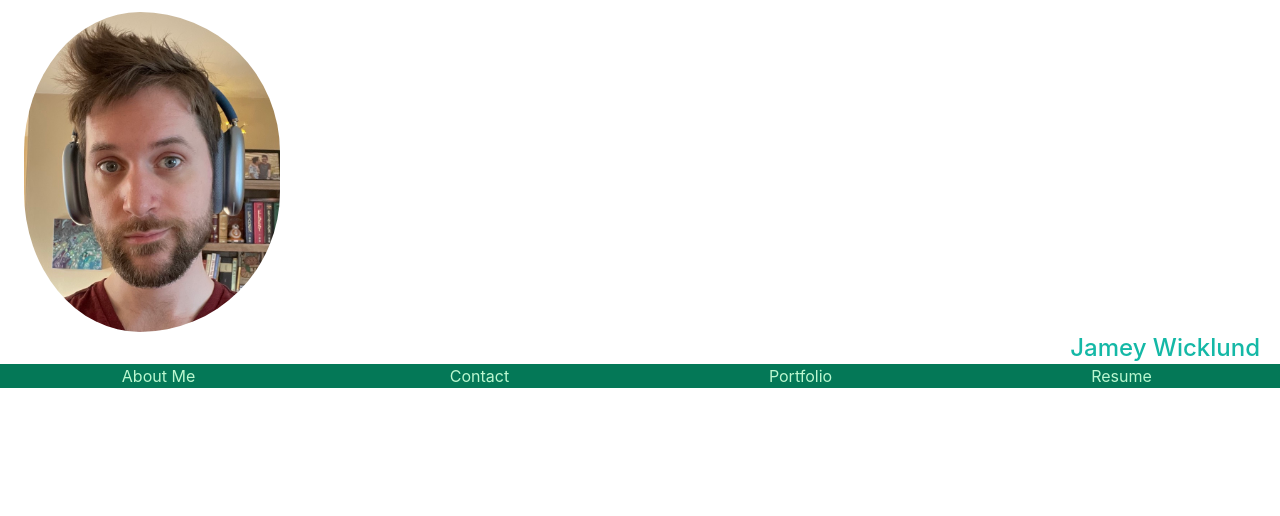
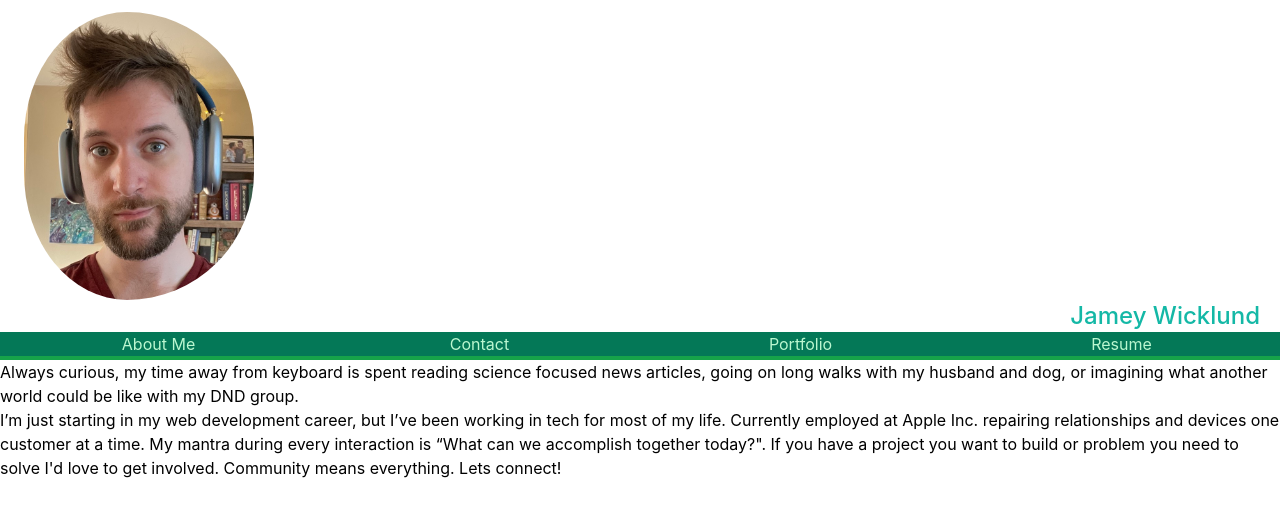
Before and after one commit to TheBluWiz/react-portfolio, a React (Create React App) app: page / in a window 1280 px wide. Shown: the top 516 px of the page. Built offline with nearby package versions, Linux system fonts and the light colour scheme.

Commit message:
Sets body to render based on current page

```diff
--- a/src/App.js
+++ b/src/App.js
@@ -1,8 +1,16 @@
-import Header from "./components/Header.js"
+import React, { useState } from 'react';
+import Header from "./components/Header.js";
+import Body from './components/Body.js';
 
 function App() {
+  const [currentPage, setCurrentPage] = useState('AboutMe');
+  const handlePageChange = (page) => setCurrentPage(page);
+
   return (
-    <Header />
+    <>
+    <Header currentPage={currentPage} setCurrentPage={setCurrentPage}/>
+    <Body currentPage={currentPage} />
+    </>
   );
 }
 
--- /dev/null
+++ b/src/components/Body.js
@@ -0,0 +1,27 @@
+import AboutMe from "../pages/AboutMe"
+import Contact from "../pages/Contact"
+import Portfolio from "../pages/Portfolio"
+
+export default function Body({ currentPage }) {
+
+  const renderPage = () => {
+    if (currentPage === 'AboutMe') {
+      return <AboutMe />;
+    }
+    if (currentPage === 'Contact') {
+      return <Contact />;
+    }
+    if (currentPage === 'Portfolio') {
+      return <Portfolio />;
+    }
+    return <AboutMe />;
+  };
+
+  return (
+    <main>
+      <div className="h-1 bg-green-600"></div>
+      {renderPage()}
+    </main>
+
+  )
+}
--- a/src/components/Header.js
+++ b/src/components/Header.js
@@ -4,7 +4,7 @@ import NavBar from "./NavBar"
 export default function Header() {
   return (
     <header>
-      <img src={profilePic} alt="Jamey Wicklund" className="max-h-80 rounded-full pl-6 mt-3"/>
+      <img src={profilePic} alt="Jamey Wicklund" className="max-h-72 rounded-full pl-6 mt-3"/>
       <h1 className="text-right mr-5 text-2xl font-medium text-teal-500">Jamey Wicklund</h1>
       <NavBar />
     </header>
--- /dev/null
+++ b/src/pages/AboutMe.js
@@ -0,0 +1,18 @@
+
+
+export default function AboutMe() {
+  return (
+    <>
+
+      <p>Always curious, my time away from keyboard is spent reading science focused news articles, going on long
+        walks
+        with my husband and dog, or imagining what another world could be like with my DND group. </p>
+      <p>I’m just starting in my web development career, but I’ve been working in tech for most of my life.
+        Currently
+        employed at Apple Inc. repairing relationships and devices one customer at a time. My mantra during every
+        interaction
+        is <span class="about-me">“What can we accomplish together today?"</span>. If you have a project you want to
+        build or problem you need to solve I'd love to get involved. Community means everything. Lets connect!</p>
+    </>
+  );
+}
--- /dev/null
+++ b/src/pages/Contact.js
@@ -0,0 +1,7 @@
+
+
+export default function Contact() {
+  return (
+   <p>The Contact Form</p>
+  );
+}
--- /dev/null
+++ b/src/pages/Portfolio.js
@@ -0,0 +1,9 @@
+
+
+
+
+export default function Contact() {
+  return (
+   <p>The Portfolio</p>
+  );
+}
```
